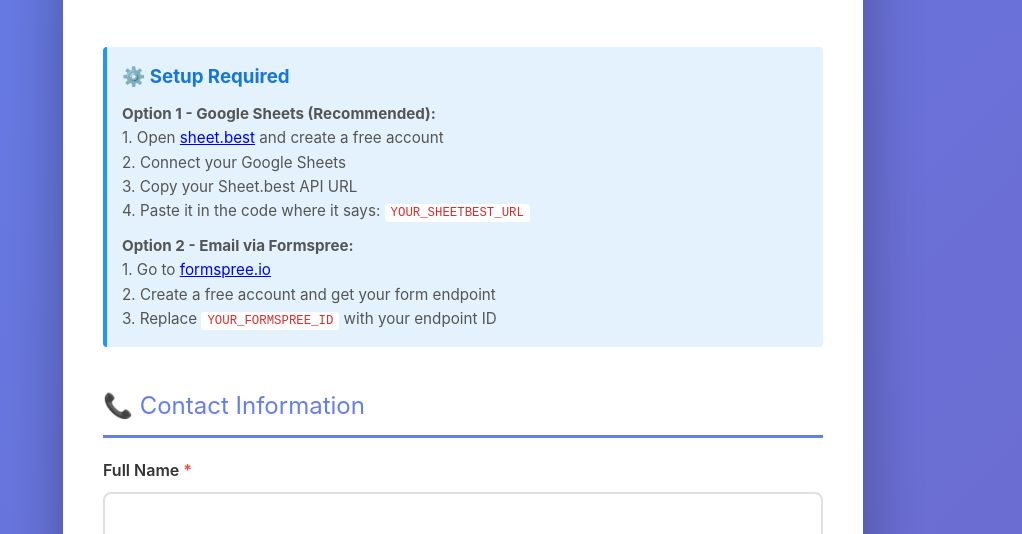
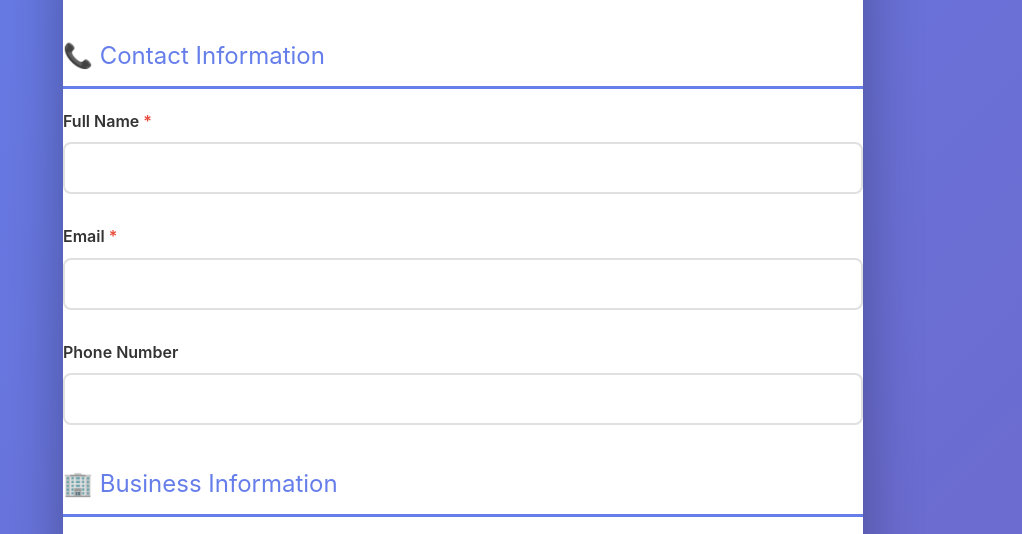
Before and after one commit to subahmanahmad-dev/logo-questionnaire, a plain HTML site: page index.html in a window 1280 px wide. Shown: the part 245-779 px from the top of the page, without its empty margins (177-1199 px from the left). Drawn offline with Linux system fonts and the light colour scheme.

Commit message:
Update index.html

```diff
--- a/index.html
+++ b/index.html
@@ -240,19 +240,6 @@
             <p>Help us understand your vision to create the perfect logo</p>
         </div>
 
-        <div class="form-content">
-            <div class="info-box">
-                <h3>⚙️ Setup Required</h3>
-                <p><strong>Option 1 - Google Sheets (Recommended):</strong></p>
-                <p>1. Open <a href="https://sheet.best" target="_blank">sheet.best</a> and create a free account</p>
-                <p>2. Connect your Google Sheets</p>
-                <p>3. Copy your Sheet.best API URL</p>
-                <p>4. Paste it in the code where it says: <code>YOUR_SHEETBEST_URL</code></p>
-                <p style="margin-top: 10px;"><strong>Option 2 - Email via Formspree:</strong></p>
-                <p>1. Go to <a href="https://formspree.io" target="_blank">formspree.io</a></p>
-                <p>2. Create a free account and get your form endpoint</p>
-                <p>3. Replace <code>YOUR_FORMSPREE_ID</code> with your endpoint ID</p>
-            </div>
 
             <form id="logoForm">
                 <!-- Contact Information -->
```
